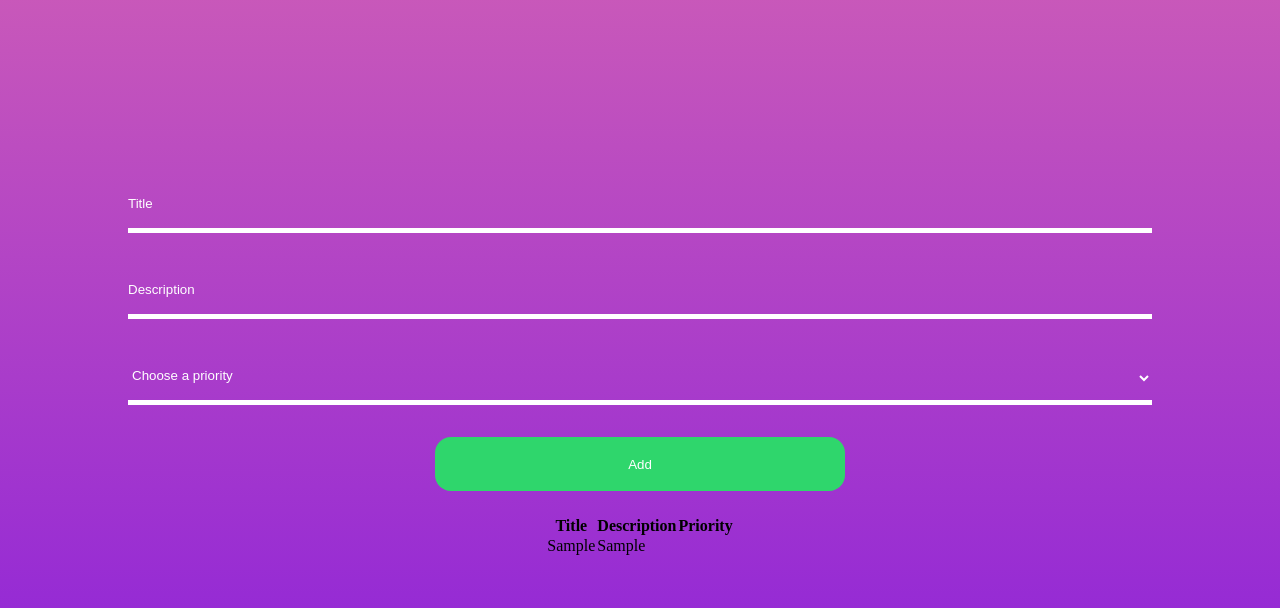
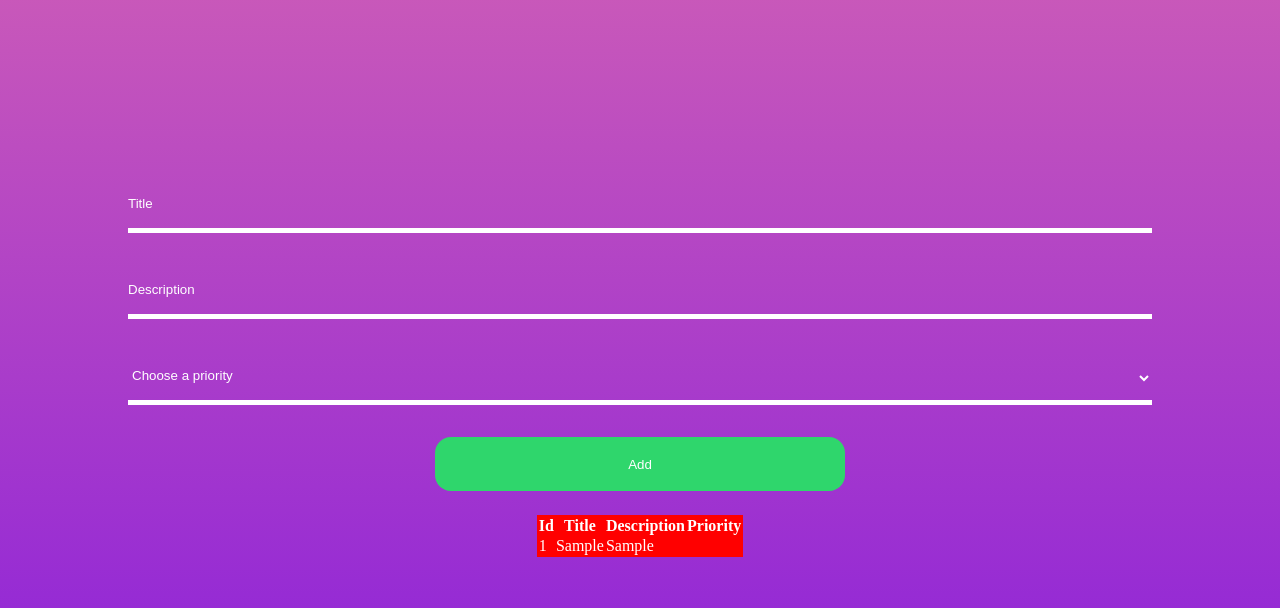
Before and after one commit to Etsa44/todoListExercise, a plain HTML site: page form.html in a window 1280 px wide. Both pictures are taken after typing "Sample", "Sample" into the empty fields and a click on the button "Add". Shown: the part 84-692 px from the top of the page. Drawn offline with Linux system fonts and the light colour scheme.

Commit message:
i add a counter

```diff
--- a/form.css
+++ b/form.css
@@ -74,6 +74,12 @@ form button{
     color: white;
     border: none;
 }
+table{
+    background-color: red;
+}
 #tableTask{
     display: none;
 }
+thead{
+    color: white;
+}
--- a/form.html
+++ b/form.html
@@ -30,6 +30,7 @@
             <table id="tableTask">
                 <thead>
                     <tr>
+                        <th>Id</th>
                         <th>Title</th>
                         <th>Description</th>
                         <th>Priority</th>
--- a/script.js
+++ b/script.js
@@ -1,6 +1,8 @@
 // j'appelle mon bouton depuis mon html
 const button = document.getElementById("myButton")
 const tbody = document.getElementById("tbody")
+// cette variable sert initialiser le compteur
+let counter = 1;
 // fonction pour recuperer les donnees
 function getValue(){
     // ces deux ligne permettent de rendre mon tabeau visible
@@ -16,13 +18,23 @@ function getValue(){
     const getPriority = document.getElementById("taskPriority").value
     // creation de container pour afficher les donnees et insertion des donnees
     const tr = document.createElement("tr")
+    // creation du coumpteur
+    tr.id = "element-" + counter;
+    const idContenair = document.createElement("td")
+    idContenair.textContent = counter
+    idContenair.style.color = "white"
+    counter++;
     const titleContenair = document.createElement("td")
     titleContenair.textContent = getTitle
+    titleContenair.style.color = "white"
     const descriptionContenair = document.createElement("td")
     descriptionContenair.textContent = getDescription
+    descriptionContenair.style.color = "white"
     const priorityContenair = document.createElement("td")
     priorityContenair.textContent = getPriority
+    priorityContenair.style.color = "white"
     // imbrication de contenaire
+    tr.appendChild(idContenair)
     tr.appendChild(titleContenair)
     tr.appendChild(descriptionContenair)
     tr.appendChild(priorityContenair)
```
